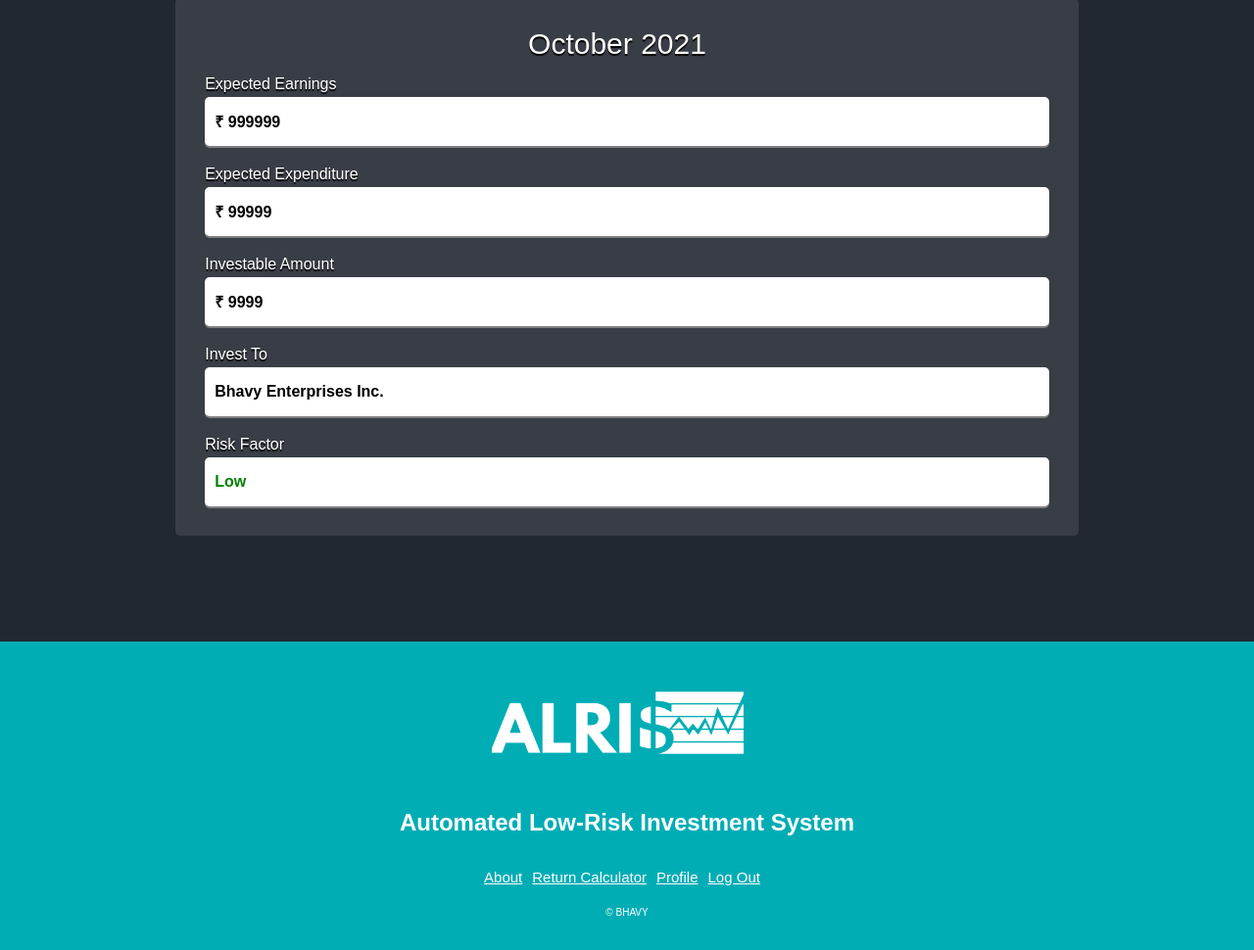
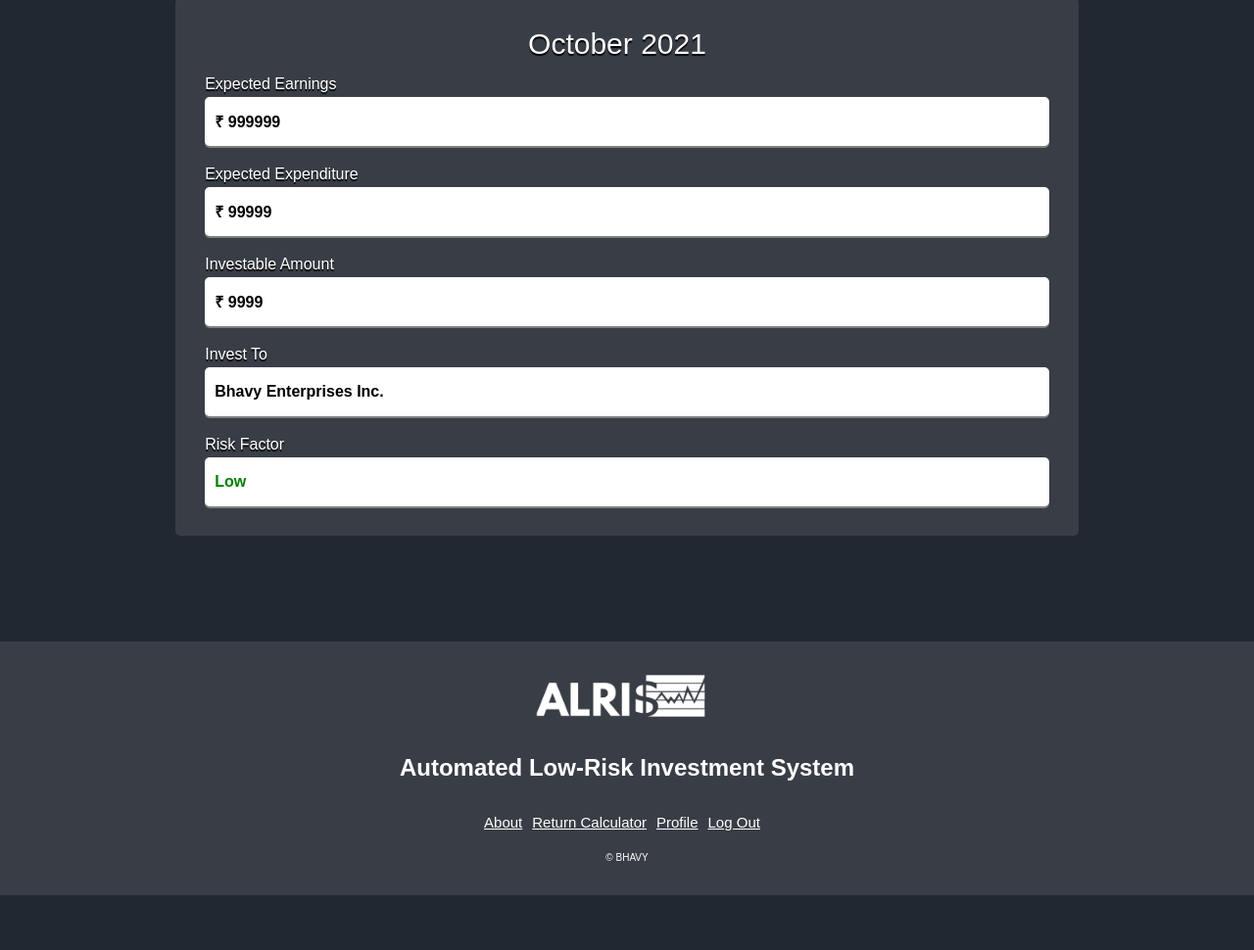
Before and after one commit to bhavy2908/alris-html, a plain HTML site: page index.html in a window 1280 px wide. Shown: the part 1316-2286 px from the top of the page at 98% size. After the commit the page ends 2230 px from the top, so only its background shows below. Drawn offline with nearby package versions, Linux system fonts and the light colour scheme.

Commit message:
theme update

```diff
--- a/index.html
+++ b/index.html
@@ -279,9 +279,9 @@
 
     <br><br><br><br><br><br><br><br>
 
-    <footer style="background-color: #00ADB5;" class="center">
+    <footer style="background-color: #393E46;" class="center">
 
-        <img src="./Logopit_1632172412965.png" alt="" srcset="" width="300px"><br>
+        <img src="./Logopit_1632172412965.png" alt="" srcset="" width="200px"><br>
         <a style=" font-size: 2.4rem; font-weight: 600;">Automated Low-Risk Investment System</a> <br><br><br><br>
         <div style="font-size: 1.5rem;">
             <u><a style="margin-right: 10px;">About</a><a style="margin-right: 10px;">Return Calculator</a><a
--- a/style.css
+++ b/style.css
@@ -599,7 +599,7 @@ html, body {
 .affix {
     padding-top: 0;
     padding-bottom: 20px;
-    background-color: #222831;
+    background-color: #393E46;
 }
 
 .myH2 {
```
